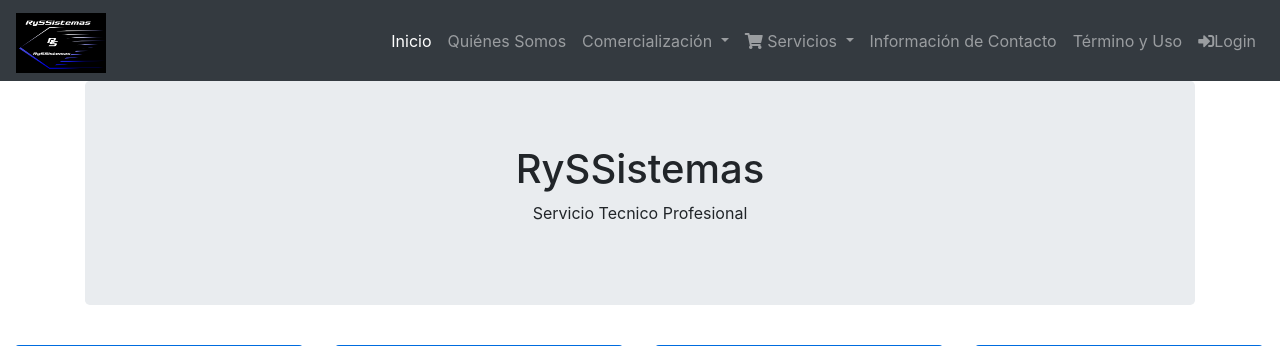
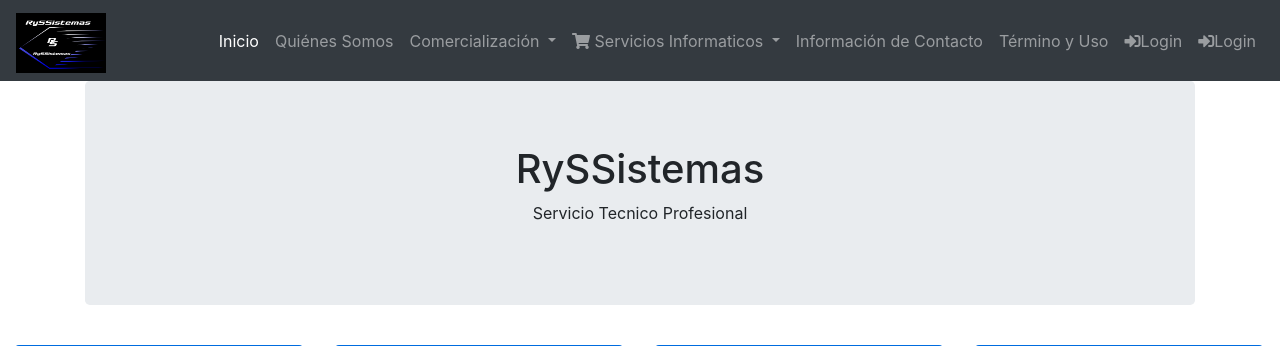
Before and after one commit to RS-Soft/ryssistemas, a CodeIgniter app: page /ci_services/ in a window 1280 px wide. Shown: the top 346 px of the page. Run offline with CodeIgniter, Linux system fonts and the light colour scheme; some libraries are stand-ins or nearby versions.

Commit message:
prueba de commit

```diff
--- a/application/views/partes/menu.php
+++ b/application/views/partes/menu.php
@@ -1,4 +1,5 @@
 <nav class="navbar navbar-dark bg-dark navbar-expand-lg sticky-top">
+
 
     <a class="navbar-brand" href="#">
     <img src="<?php echo base_url('assets/img/rys.png')?>" width="90" height="60" alt="">
@@ -32,7 +33,7 @@
 
             <li class="nav-item dropdown">
                 <a class="nav-link dropdown-toggle" href="#" id="navbarDropdown" role="button" data-toggle="dropdown" aria-haspopup="true" aria-expanded="false"><i class="fas fa-shopping-cart"></i>
-      Servicios
+      Servicios Informaticos
     </a>
 
             </li>
@@ -54,6 +55,10 @@
 
                 <a class="nav-link" href="<?php echo base_url('login')?>"><i class="fas fa-sign-in-alt"></i>Login</a>
             </li>
+             <li class="nav-item">
+
+                <a class="nav-link" href="<?php echo base_url('login')?>"><i class="fas fa-sign-in-alt"></i>Login</a>
+            </li>
 
             <?php }else{ ?>
             <li class='dropdown'>
```
